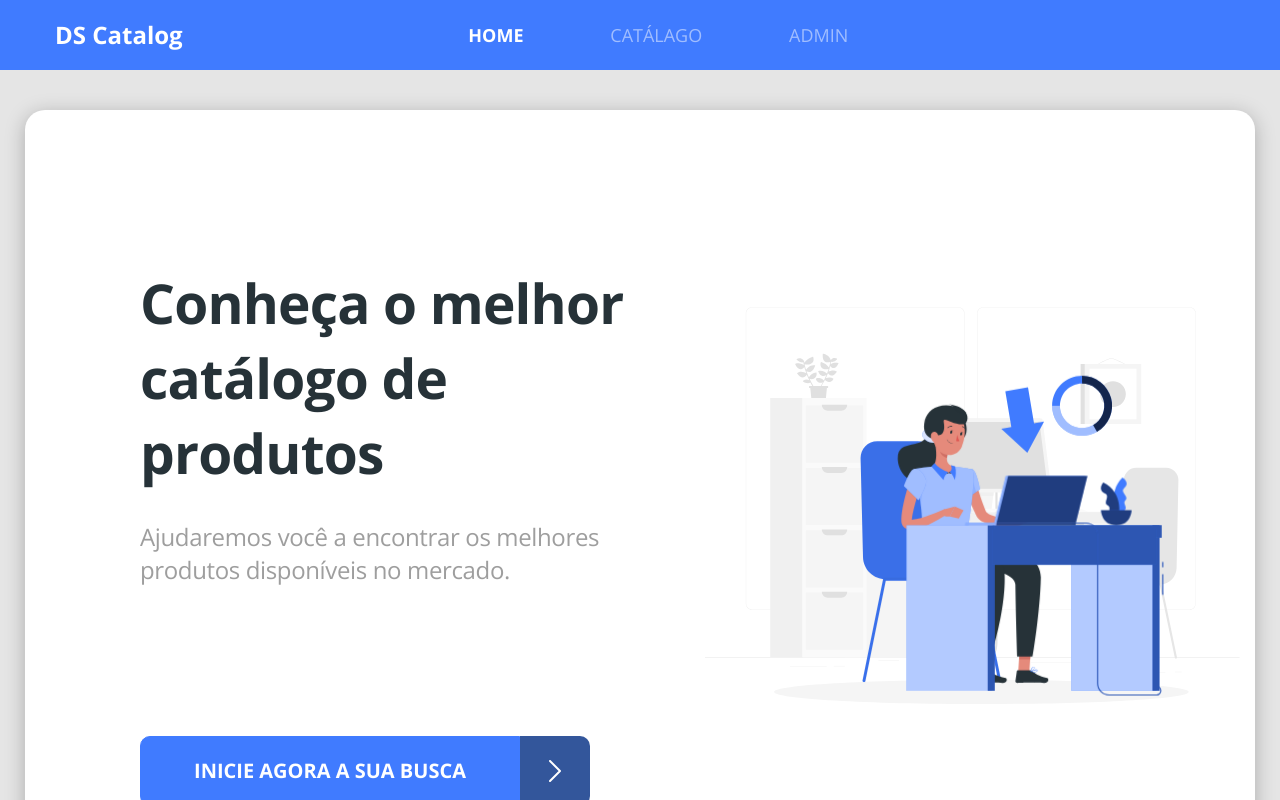
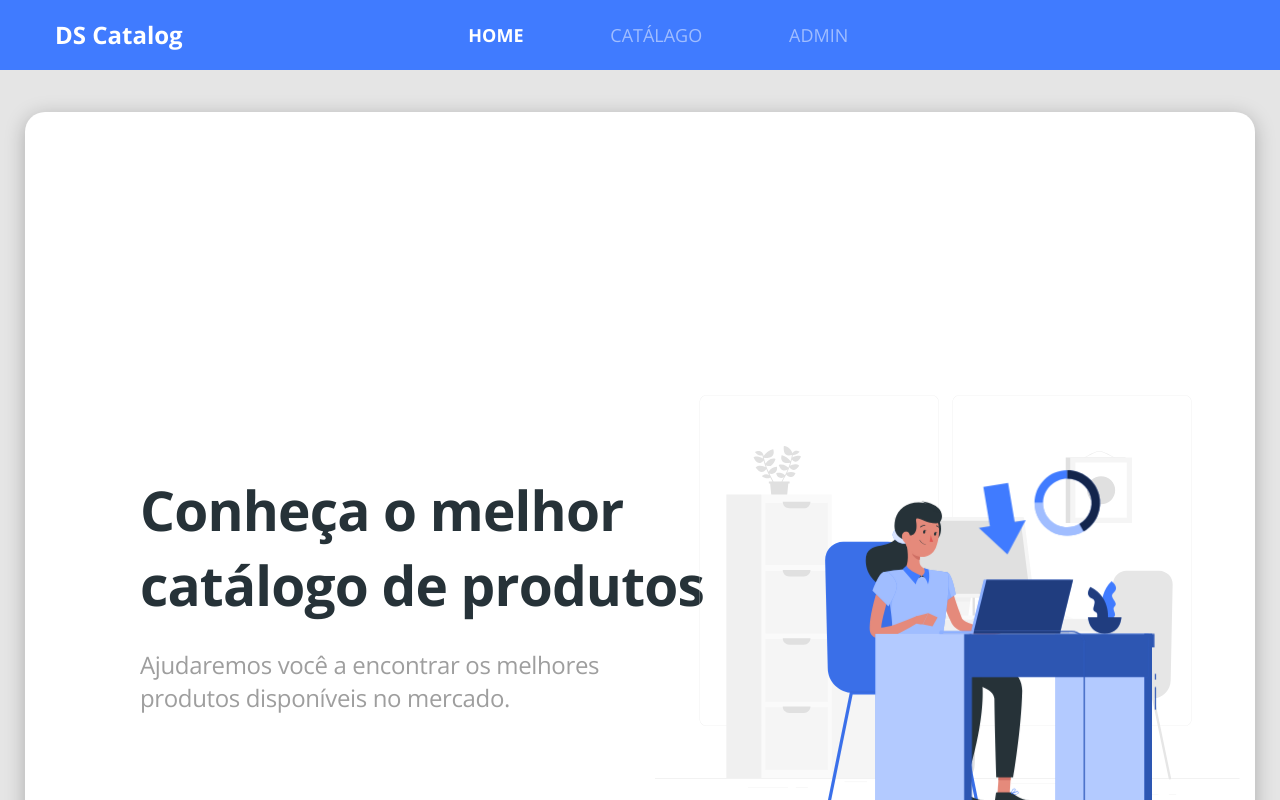
Before and after one commit to lourivalnt/dscatalog-bootcamp, a React (Create React App) app in the folder front-web/: page / in a window 1280 px wide. Shown: the top 800 px of the page. Built offline with nearby package versions, Linux system fonts and the light colour scheme.

Commit message:
Starting catalog page

```diff
--- a/front-web/src/app.scss
+++ b/front-web/src/app.scss
@@ -21,3 +21,17 @@ a {
     color: unset;
   }
 }
+
+.border-radius-10{
+  border-radius: 10px;
+}
+
+.border-radius-20{
+  border-radius: 20px;
+}
+
+
+.card-base{
+  background: white;
+  box-shadow: 0px 4px 20px rgba(0, 0, 0, 0.25);
+}
--- a/front-web/src/pages/Catalog/index.tsx
+++ b/front-web/src/pages/Catalog/index.tsx
@@ -1,8 +1,14 @@
 import React from 'react';
+import './styles.scss'
 
-const Catalog = () => (
-    <div>
-        <h1>Catalog</h1>
+const Catalog  = () => (
+    <div className="catalog-container">
+    <h1 className="catalog-title">
+        Catálogo de produtos
+        </h1>
+        <div className="catalog-products">
+            <h1>teste</h1>
+        </div>
     </div>
 );
 
--- /dev/null
+++ b/front-web/src/pages/Catalog/styles.scss
@@ -0,0 +1,18 @@
+.catalog-container{
+    margin-top: 26px;
+    padding-left: 40px;
+    padding-right: 40px;
+
+}
+
+.catalog-title{
+    font-size: 24px;
+    line-height: 33px;
+    letter-spacing: -0.015em;
+
+}
+
+.catalog-products{
+    margin-top: 43px;
+
+}
--- a/front-web/src/pages/Home/index.tsx
+++ b/front-web/src/pages/Home/index.tsx
@@ -1,21 +1,23 @@
 import React from 'react';
-import { ReactComponent as MainImage } from '../../core/assets/images/main-image.svg';
+import './styles.scss'
+import { ReactComponent as MainImage} from '../../core/assets/images/main-image.svg'
 import ButtonIcon from '../../core/components/ButtonIcon';
-import { Link } from 'react-router-dom';
-import './styles.scss';
+import { Link } from 'react-router-dom'
 
-const Home = () =>  (
+const Home = () => (
     <div className="home-container">
-    <div className="row home-content">
+        <div className="row home-content card-base border-radius-20">
             <div className="col-6">
-        <h1 className="text-title">Conheça o melhor <br /> catálogo de produtos</h1>
-        <p className="text-subtitle">Ajudaremos você a encontrar os melhores <br /> produtos disponíveis no mercado.</p>
+            <h1 className = "text-title">Conheça o melhor catálogo de produtos</h1>
+            <p className = "text-subtitle">
+                Ajudaremos você a encontrar os melhores produtos disponíveis no mercado.
+            </p>
             <Link to="/catalog">
-          <ButtonIcon text="INICIE AGORA A SUA BUSCA"/>
+                <ButtonIcon text="Inicie agora a sua busca"/>
             </Link>
             </div>
             <div className="col-6">
-        <MainImage className="main-image" />
+                <MainImage className="main-image"/>
             </div>
         </div>
     </div>
--- a/front-web/src/pages/Home/styles.scss
+++ b/front-web/src/pages/Home/styles.scss
@@ -1,33 +1,59 @@
-.home-container {
-    margin-top: 40px;
+.home-container{
+  margin-top: 42px;
   padding-left: 40px;
   padding-right: 40px;
+  margin-bottom: 42px;
 }
 
-  .home-content {
-    background-color: #FFF;
-    box-shadow: 0px 4px 20px rgba(0, 0, 0, 0.25);
-    border-radius: 20px;
-    padding-top: 155px;
-    padding-left: 100px;
-    padding-bottom: 155px;
+.home-content{
+
+  padding-top: 110px;
+  padding-bottom: 150px;
 }
 
-  .text-title {
+.text-title{
+  margin-top: 250px;
+  margin-left: 100px;
+  width: 565px;
+  height: 150px;
+  left: 140px;
+  top: 265px;
+  font-family: Open Sans;
+  font-style: normal;
+  font-weight: bold;
   font-size: 55px;
   line-height: 75px;
   letter-spacing: -0.015em;
+  color: #263238;
+  mix-blend-mode: normal;
 }
 
-  .text-subtitle {
+
+.text-subtitle{
+margin-top: 26px;
+margin-left: 100px;
+margin-bottom: 150px;
+width: 516px;
+height: 78px;
+left: 140px;
+top: 441px;
+font-family: Open Sans;
+font-style: normal;
+font-weight: normal;
 font-size: 24px;
 line-height: 33px;
 letter-spacing: -0.015em;
+
 color: #9E9E9E;
-    margin-top: 30px;
-    margin-bottom: 150px;
+
 }
 
+
 .main-image {
+margin-top: 150px;
 width: 100%;
+height: 481.2px;
+left: 500px;
+top: 350px;
+
 }
```
Lines whose indentation alone changed are shown as unchanged.
